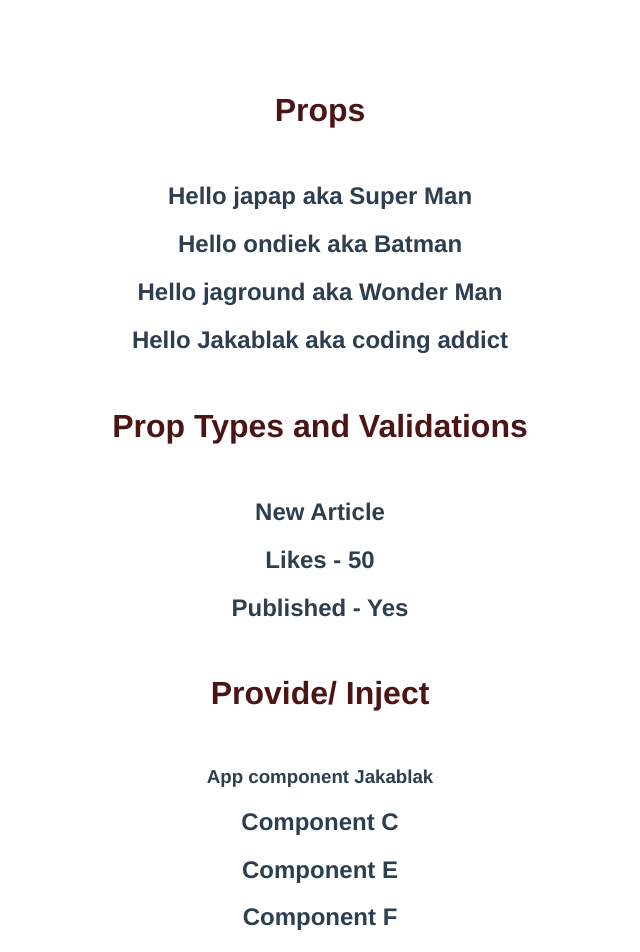
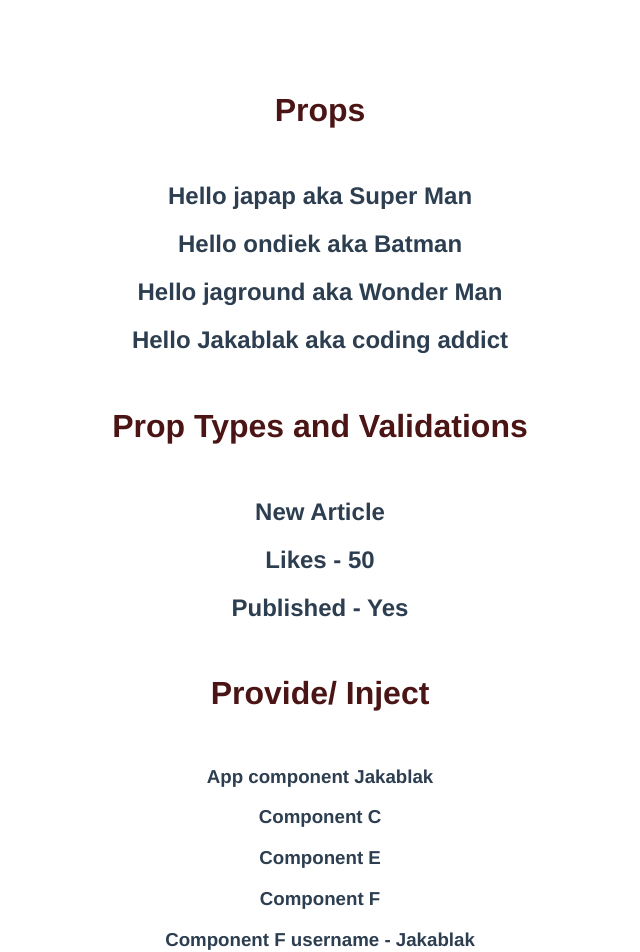
Before and after one commit to PeterOsoo/vue-js, a Vue app in the folder vue-components/: page / in a window 1280 px wide. Shown: the top 952 px of the page, without its empty margins (320-960 px from the left). Built offline with nearby package versions, Linux system fonts and the light colour scheme.

Commit message:
provide and inject

```diff
--- a/vue-components/src/components/ComponentC.vue
+++ b/vue-components/src/components/ComponentC.vue
@@ -1,5 +1,5 @@
 <template>
-  <h2>Component C</h2>
+  <h3>Component C</h3>
   <ComponentE />
 </template>
 
--- a/vue-components/src/components/ComponentE.vue
+++ b/vue-components/src/components/ComponentE.vue
@@ -1,5 +1,5 @@
 <template>
-  <h2>Component E</h2>
+  <h3>Component E</h3>
   <ComponentF />
 </template>
 
--- a/vue-components/src/components/ComponentF.vue
+++ b/vue-components/src/components/ComponentF.vue
@@ -1,5 +1,5 @@
 <template>
-  <h2>Component F</h2>
+  <h3>Component F</h3>
   <h3>Component F username - {{ userName }}</h3>
 </template>
 
```
